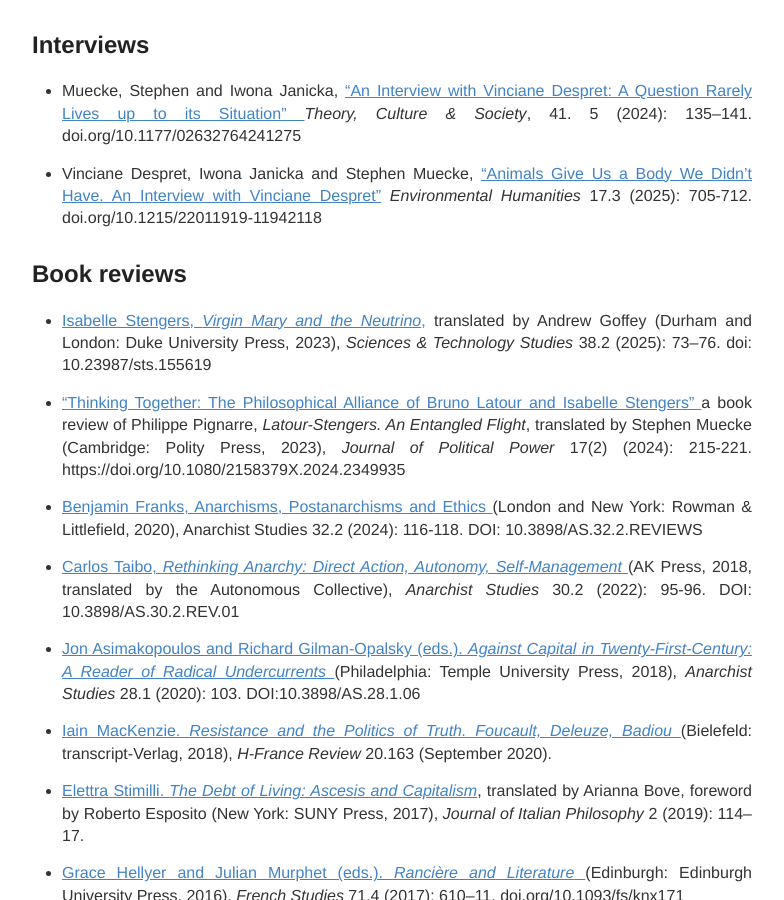
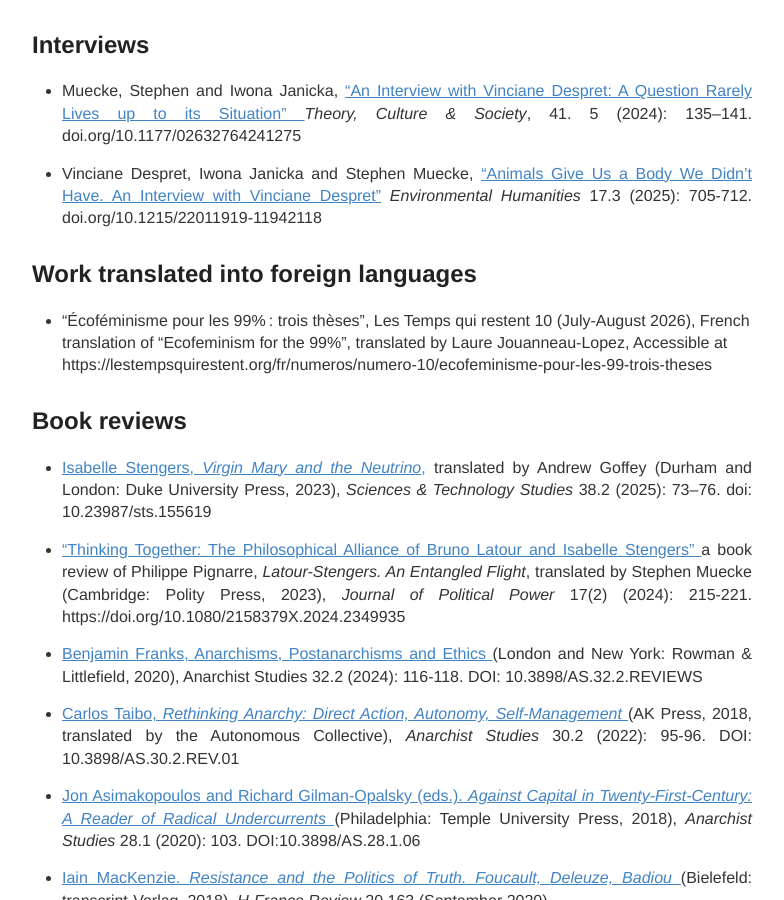
Before and after one commit to IJanicka/IJanicka.github.io, a Jekyll site: the page built from publications.md, in a window 1280 px wide and 900 px high, scrolled down 7419 px. Shown: the whole window, without its empty margins (248-1032 px from the left). Built offline with Jekyll 4.4.1, drawn with Linux system fonts in a browser that asks for light colours.

Commit message:
Update publications.md

```diff
--- a/publications.md
+++ b/publications.md
@@ -128,6 +128,10 @@
 
 * Vinciane Despret, Iwona Janicka and Stephen Muecke, <a href="https://read.dukeupress.edu/environmental-humanities/article/17/3/705/404422/Animals-Give-Us-a-Body-We-Didn-t-HaveAn-Interview?guestAccessKey=3eaba8f4-21ab-4846-af1c-0c9e017c6909" target="blank"> “Animals Give Us a Body We Didn’t Have. An Interview with Vinciane Despret”<a/> *Environmental Humanities* 17.3 (2025): 705-712. doi.org/10.1215/22011919-11942118  <br>
 
+ <h2>Work translated into foreign languages</h2>
+
+* “Écoféminisme pour les 99% : trois thèses”, Les Temps qui restent 10 (July-August 2026), French translation of  “Ecofeminism for the 99%”, translated by Laure Jouanneau-Lopez, Accessible at https://lestempsquirestent.org/fr/numeros/numero-10/ecofeminisme-pour-les-99-trois-theses <br>
+
  <h2>Book reviews</h2>
 
 * <a href="../articles/Janicka_Review of Stengers' Virgin Mary_STS_May 2025.pdf" target="_blank">Isabelle Stengers, *Virgin Mary and the Neutrino*,</a> translated by Andrew Goffey (Durham and London: Duke University Press, 2023), *Sciences & Technology Studies* 38.2 (2025): 73–76. doi: 10.23987/sts.155619<br>
```
